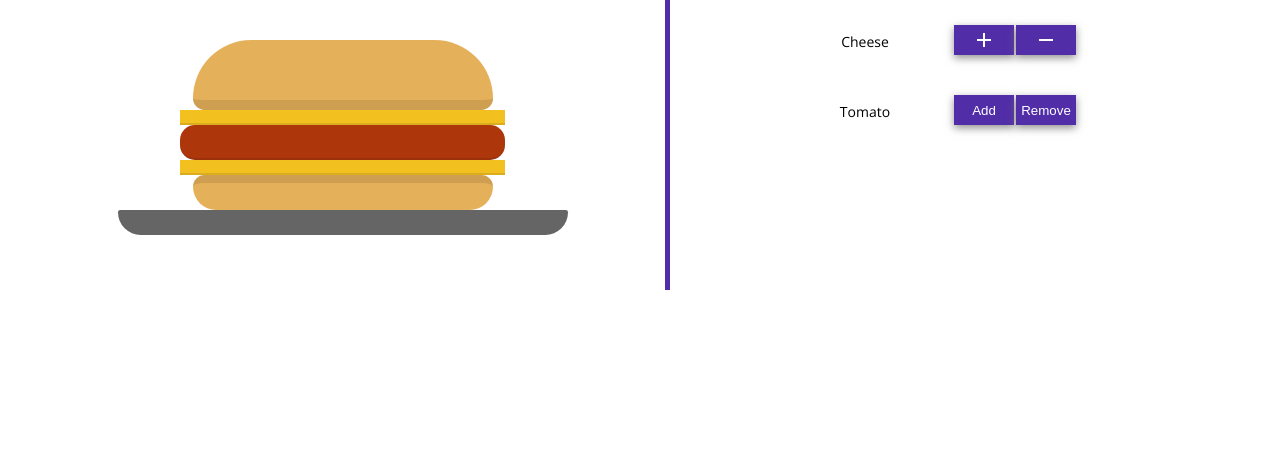
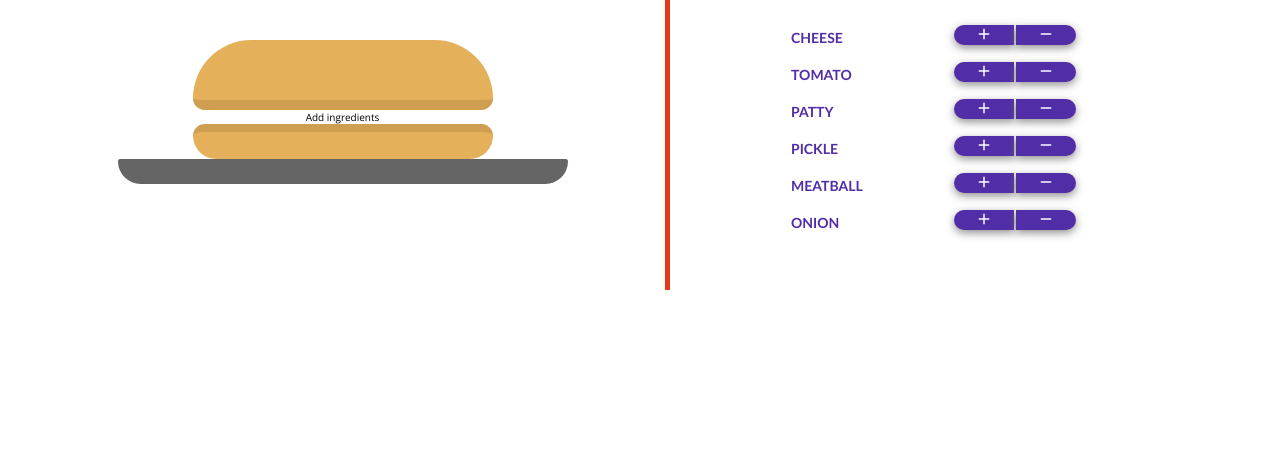
Before and after one commit to sergetoure09/myburger, a React app: page / in a window 1280 px wide. Shown: the part 334-800 px from the top of the page. Built offline with nearby package versions, Linux system fonts and the light colour scheme.

```diff
--- a/components/App.js
+++ b/components/App.js
@@ -7,32 +7,55 @@
         state={
             burger_name:"Giant Burger",
             burger_price:0,
-            selected_ingredients:["cheese","patty","cheese"],
+            selected_ingredients:[],
             ingredients_list:
                                 {
-                                    cheese:2,
+                                    cheese:4,
                                     tomato:3,
                                     patty:5,
                                     pickle:0.5,
                                     meatball:1,
                                     onion:0.3
+
                                 }
 
         }
+        updatePrice=(el,op)=>{
+            let totalPrice=this.state.burger_price
+            op ==1 ? totalPrice+=this.state.ingredients_list[el]:totalPrice-=this.state.ingredients_list[el]
+            totalPrice < 0 ? totalPrice=0 : totalPrice=totalPrice
+            this.setState({
+                burger_price:totalPrice
+            })
+        }
 
-    updatePrice=()=>{
-        let totalPrice=0
-        for (var el of this.state.selected_ingredients){
-            totalPrice+=this.state.ingredients_list[el]
-        }
+    addIngredient=(el)=>{
+
+        let new_ingredients=[...this.state.selected_ingredients]
+        new_ingredients.push(el)
         this.setState({
-            burger_price:totalPrice
+            selected_ingredients:new_ingredients
         })
 
+        this.updatePrice(el,1)
+    }
+
+    removeIngredient=(el)=>{
+        let new_ingredients=[...this.state.selected_ingredients]
+
+       if( new_ingredients.indexOf(el) !=-1) {
+                         new_ingredients.splice(new_ingredients.indexOf(el),1)
+        this.setState({
+            selected_ingredients:new_ingredients
+        })
+        this.updatePrice(el,0)
 
     }
+}
+
+
     componentDidMount=()=>{
-        this.updatePrice()
+        //this.updatePrice()
     }
 
     render(){
@@ -41,16 +64,14 @@
 
 
             <Aux>
-            <Header />
-            <h1>The {this.state.burger_name}</h1>
-            <h2>Only ${this.state.burger_price}</h2>
-            <Builder ingredients={this.state.selected_ingredients} ingredients_list={this.state.ingredients_list} />
-
+                <Header />
+                <h1>The {this.state.burger_name}</h1>
+                <h2>Only ${this.state.burger_price}</h2>
+                <Builder ingredients={this.state.selected_ingredients} ingredients_list={this.state.ingredients_list} handleAdd={this.addIngredient} handleRemove={this.removeIngredient} />
             </Aux>
         )
     }
 
 }
 
-
 export default App
--- a/components/Builder.js
+++ b/components/Builder.js
@@ -9,12 +9,12 @@
         <Aux classes="container">
             <Aux classes="row">
                 <Aux classes="col-2-of-4">
-                <h1>Burger builder</h1>
+                    <h1>Burger builder</h1>
                     <Burger ingredients={props.ingredients}/>
                 </Aux>
                 <Aux classes="col-2-of-4">
-                <h1>Control panel</h1>
-                    <Panel ingredients_list={props.ingredients_list}/>
+                    <h1>Control panel</h1>
+                    <Panel ingredients_list={props.ingredients_list} handleAdd={props.handleAdd} handleRemove={props.handleRemove}/>
                 </Aux>
             </Aux>
         </Aux>
--- a/components/Burger.js
+++ b/components/Burger.js
@@ -15,7 +15,7 @@
 
         <div className="burger">
         <div className="burger__bun-top"></div>
-        {ingredients.length>0 ? ingredients : <Ingredient/> }
+        {ingredients.length > 0 ? ingredients : <Ingredient/> }
         <div className="burger__bun-bottom"></div>
         <div className="plate"></div>
         </div>
--- /dev/null
+++ b/components/Control.js
@@ -0,0 +1,17 @@
+import React from 'react'
+import Aux from './Aux.js'
+
+
+const Control=props=>{
+    return(
+        <Aux classes="controller">
+        <span className="controller__ingredient">{props.ingredient}</span>
+        <div className="controller__control-btn">
+        <i class="material-icons md-18 controller__btn controller__btn--add" onClick={props.handleAdd}>add</i>
+        <i class="material-icons md-18 controller__btn controller__btn--remove" onClick={props.handleRemove}>remove</i>
+        </div>
+        </Aux>
+    )
+}
+
+export default Control
--- a/components/Panel.js
+++ b/components/Panel.js
@@ -1,29 +1,16 @@
 import React from 'react'
 import Aux from'./Aux.js'
+import Control from './Control.js'
 
 const Panel=props=>{
-    let ingredients=Object.keys(props.ingredients_list)
+    let ingredient_control=Object.keys(props.ingredients_list).map((el,i)=><Control
+                                                                                key={i}
+                                                                                ingredient={el}
+                                                                                handleAdd={()=>props.handleAdd(el)}
+                                                                                handleRemove={()=>props.handleRemove(el)}/>)
     return(
         <Aux classes="panel">
-
-        <Aux classes="controller">
-        <span className="controller__ingredient">Cheese</span>
-        <div className="controller__control-btn">
-        {/* <button className=" controller__btn controler__btn--add">Add</button> */}
-        <i class="material-icons controller__btn controler__btn--add">add</i>
-        {/* <button className=" controller__btn controler__btn--remove">Remove</button> */}
-        <i class="material-icons controller__btn controler__btn--remove">remove</i>
-        </div>
-        </Aux>
-
-         <Aux classes="controller">
-        <span className="controller__ingredient">Tomato</span>
-        <div className="controller__control-btn">
-        <button className=" controller__btn controler__btn--add">Add</button>
-        <button className=" controller__btn controler__btn--remove">Remove</button>
-        </div>
-        </Aux>
-
+            {ingredient_control}
         </Aux>
 
     )
--- a/sass/base/_all.scss
+++ b/sass/base/_all.scss
@@ -1,2 +1,3 @@
 @import './base';
-@import './icon'
+@import './icon';
+@import './animation'
--- a/sass/components/_burger.scss
+++ b/sass/components/_burger.scss
@@ -3,8 +3,21 @@
 .burger {
     max-width: 50rem;
     margin: 5rem auto;
-    max-height: 30rem;
+    max-height: 50rem;
     overflow: scroll;
+
+
+    &:hover div[class^='burger__']{
+        margin-bottom: .5rem;
+
+    }
+
+    div[class^='burger__']{
+        transition: all .3s;
+        animation: addIngredient .5s ease-in-out;
+    }
+
+
 
                         /* This center-aligns all of the ingredients */
                         div {
--- a/sass/components/_controller.scss
+++ b/sass/components/_controller.scss
@@ -2,22 +2,24 @@
     @include clearfix;
     padding: 5px 0;
     &:not(:last-child){
-        margin-bottom: 3rem;
+        margin-bottom: .5rem;
 
     }
-
-  // border: 1px solid green;
-
 
 
     &__ingredient{
         display: block;
         font-size: 1.4rem;
         float: left;
-       margin-top: 6px;
-       padding: 1px;
-       width: 50%;
-       //border: 1px solid orangered;
+        margin-top: .3rem;
+        padding: 1px;
+        width: 50%;
+        text-transform: uppercase;
+        font-weight: 700;
+        text-align: left;
+       //border: 1px dotted $color-primary;
+       color: $color-primary;
+       font-family: 'Trebuchet MS', 'Lucida Sans Unicode', 'Lucida Grande', 'Lucida Sans', Arial, sans-serif;
 
 
     }
@@ -34,7 +36,7 @@
         text-decoration: none;
         outline: none;
         border: none;
-        height: 3rem;;
+        height: 2rem;;
         //border: 1px solid red;
         // cursor: pointer;
         &:not(:last-child){
@@ -43,7 +45,7 @@
 
         display: inline-block;
         width: 40%;
-        padding: 3px;
+        //padding: 3px;
         background-color:$color-primary;
         color: white;
         box-shadow: 0 .3rem .8rem rgba(rgb(119, 116, 116),.8);
@@ -53,7 +55,7 @@
 
 
         &:hover{
-            transform: translateY(-1px);
+           // transform: translateY(-1px);
         }
 
         &:active{
@@ -64,11 +66,14 @@
 
 
         &--add{
+            border-radius: 50px 0 0 50px;
+
 
         }
 
 
         &--remove{
+            border-radius: 0 50px 50px 0;
 
         }
     }
--- a/sass/layout/_panel.scss
+++ b/sass/layout/_panel.scss
@@ -1,6 +1,6 @@
 .panel{
     height: 30rem;
     padding: 3rem 12rem;
-    border-left: 5px solid $color-primary;
+    border-left: 5px solid $color-primary-light;
 
 }
```
Also changed, not shown: sass/base/_animation.scss (added, +20 -0 lines), public/index.css.
